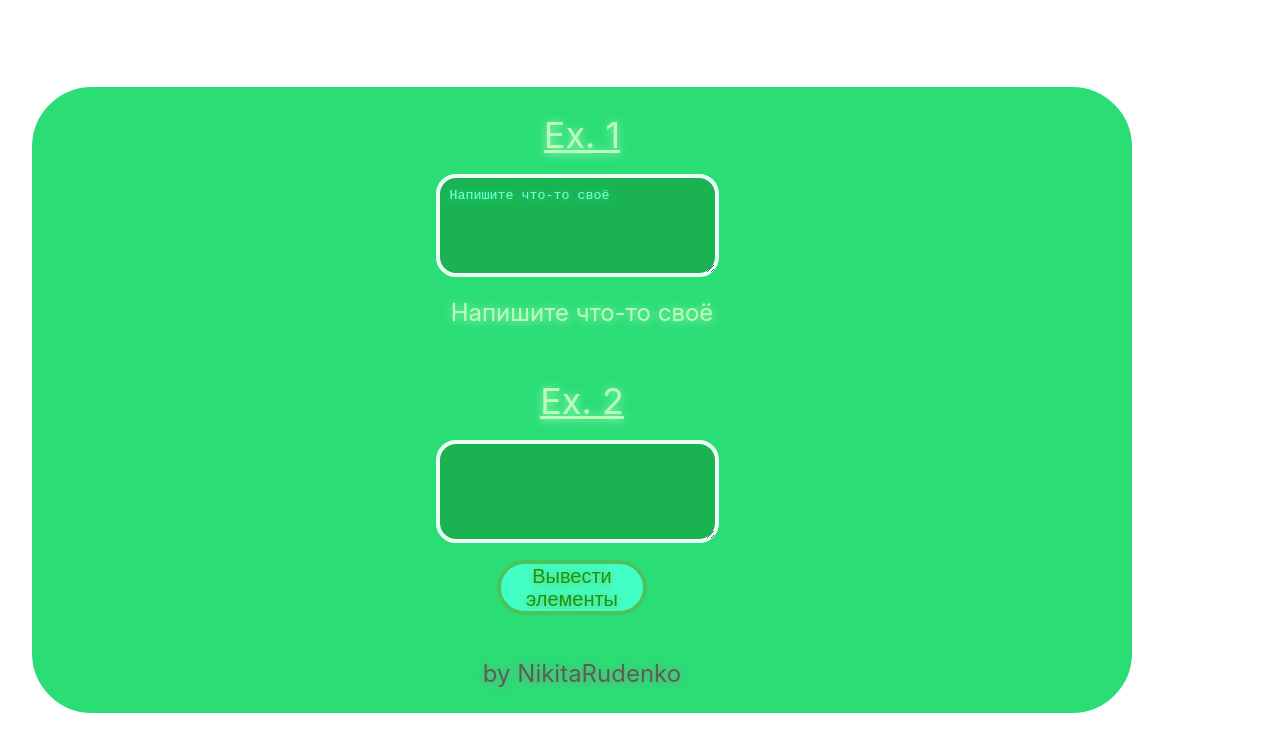
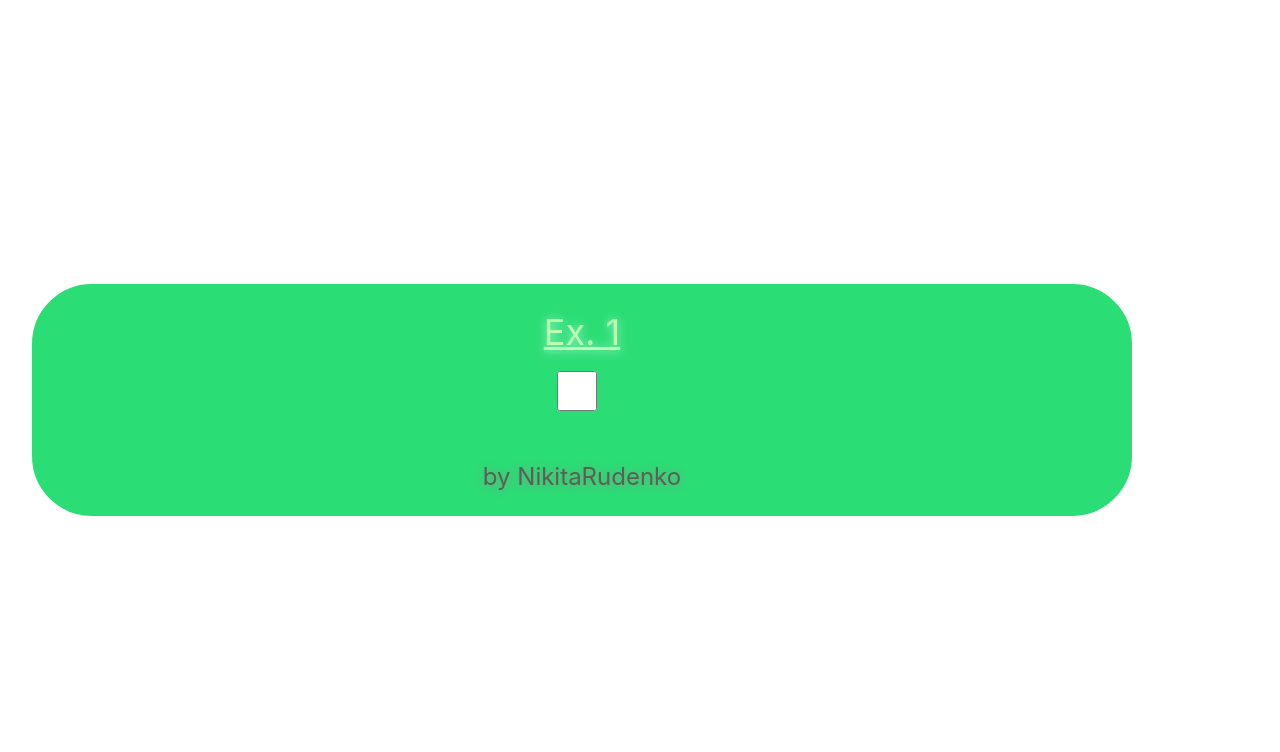
Before and after one commit to nickruden/vue3_base, a Vue app: page / in a window 1280 px wide. Shown: the top 752 px of the page. Built offline with nearby package versions, Linux system fonts and the light colour scheme.

Commit message:
Работа с чекбоксами в Vue(Task_46)

```diff
--- a/src/App.vue
+++ b/src/App.vue
@@ -4,19 +4,11 @@
   data() {
     return {
       // Ex. 1
-      text1: 'Напишите что-то своё',
-
-      // Ex. 2
-      text2: '',
-      textarr: []
+      checked: false
     }
   },
 
   methods: {
-    // Ex. 2
-    textlist: function() {
-      this.textarr = this.text2.split(' ');
-    }
   }
 }
 </script>
@@ -26,18 +18,8 @@
     <!-- Ex. 1 -->
     <div>
       <h2>Ex. 1</h2>
-      <textarea v-model="text1" cols="30" rows="5"></textarea>
-      <p>{{ text1 }}</p>
-    </div>
-
-    <!-- Ex. 2 -->
-    <div>
-      <h2>Ex. 2</h2>
-      <textarea v-model="text2" cols="30" rows="5"></textarea> <br>
-      <button @click="textlist">Вывести элементы</button>
-      <ul v-for="item in textarr">
-        <li>{{ item }}</li>
-      </ul>
+      <input type="checkbox" v-model="checked">
+      <p v-if="checked"> Вы поставили галочку </p>
     </div>
 
     <p id="endword">by NikitaRudenko</p>
@@ -62,12 +44,13 @@
   }
   #main p{
     font-size: 24px;
-    margin-top: 20px;
+    margin-top: 10px;
     margin-bottom: 10px;
   }
   #main h2{
     font-size: 36px;
     margin-top: 4px;
+    margin-bottom: 10px;
     text-decoration: underline;
   }
   #main .p{
@@ -155,7 +138,6 @@
   }
 
   #main textarea{
-    margin-top: 10px;
     margin-bottom: -10px;
     border-radius: 20px;
     border: 4px solid rgb(238, 255, 250);
```
